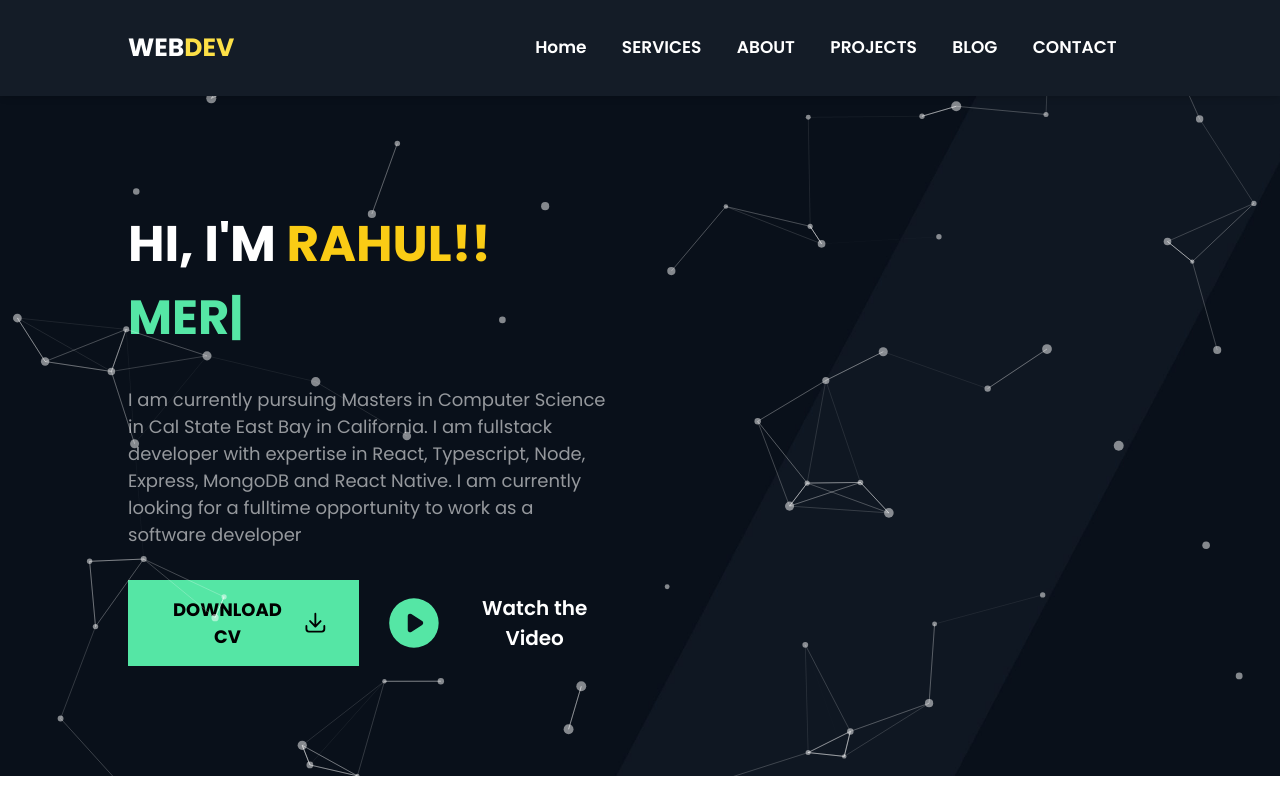
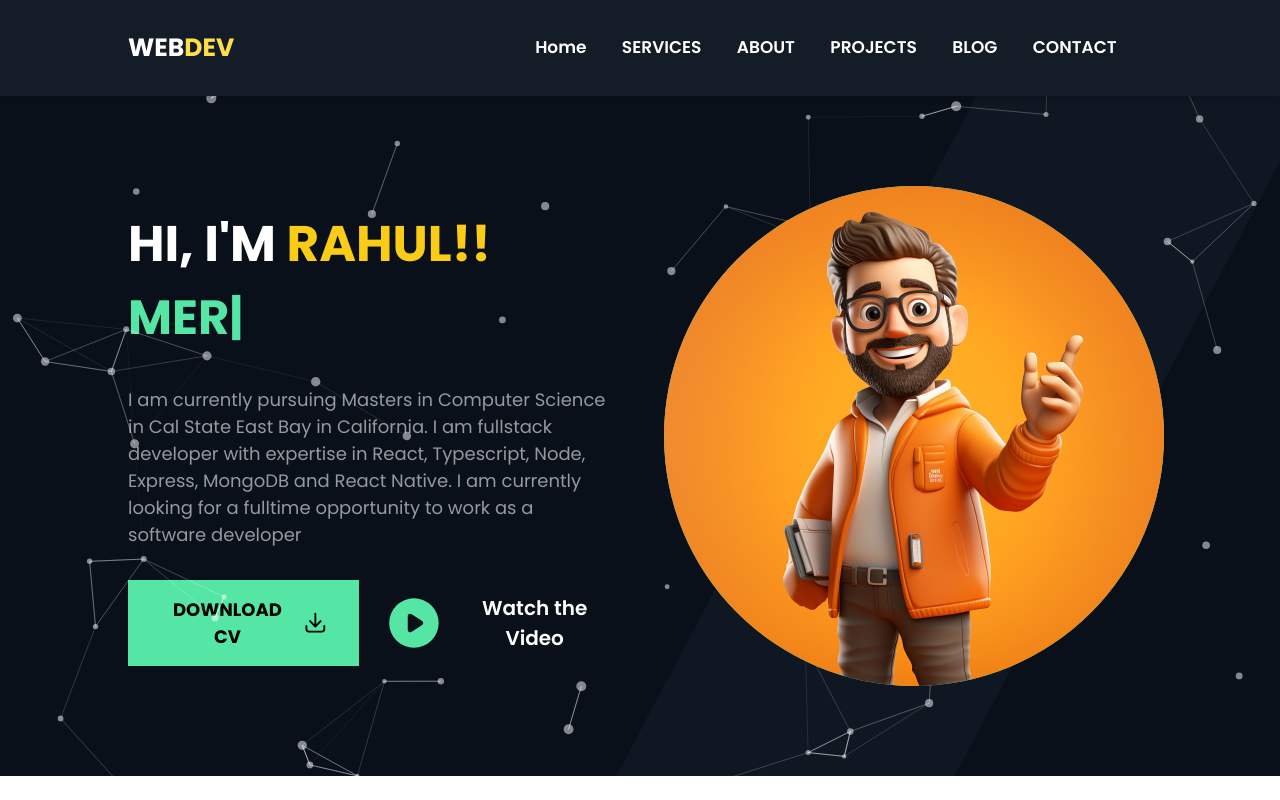
Before and after one commit to rahulpatil8020/my-portfolio, a Next.js app: page / in a window 1280 px wide. Built offline with nearby package versions, Linux system fonts and the light colour scheme.

Commit message:
the image is now displayed in hero section

```diff
--- a/components/Hero.tsx
+++ b/components/Hero.tsx
@@ -1,9 +1,8 @@
-import Image from "next/image";
 import React from "react";
 import Particle from "./Particle";
 import TextEffect from "./TextEffect";
 import { ArrowDownTrayIcon, PlayCircleIcon } from "@heroicons/react/20/solid";
-
+import Image from "next/image";
 const Hero = () => {
   return (
     <div className="h-[85vh] bg-[url('/images/banner.jpg')] bg-cover bg-center">
@@ -34,7 +33,7 @@ const Hero = () => {
             </button>
           </div>
         </div>
-        <div className="w-[500px] hidden bg-[#55e6a5] relative lg:flex items-center">
+        <div className="w-[500px] hidden bg-[#55e6a5] relative lg:flex items-center rounded-full h-[500px]">
           <Image
             src="/images/u1.jpg"
             alt="user"
```
